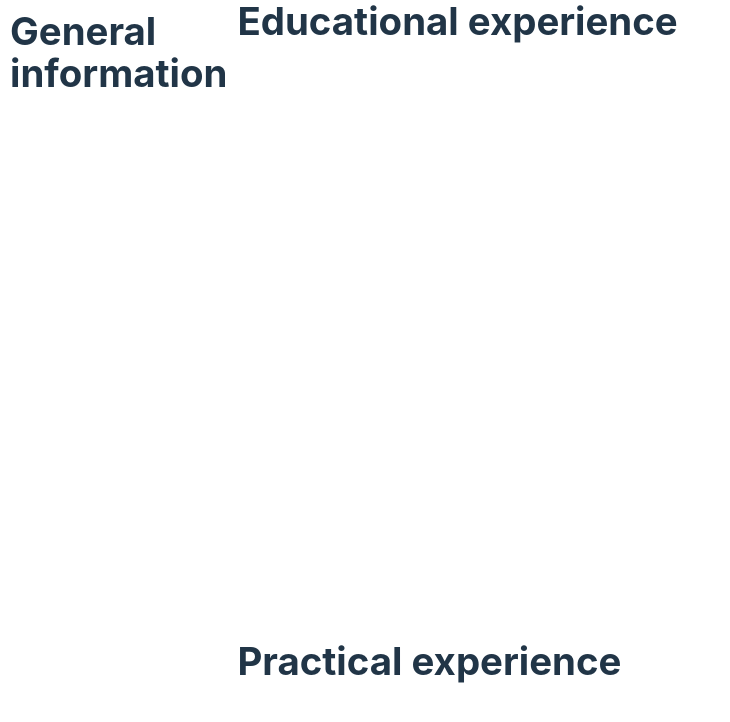
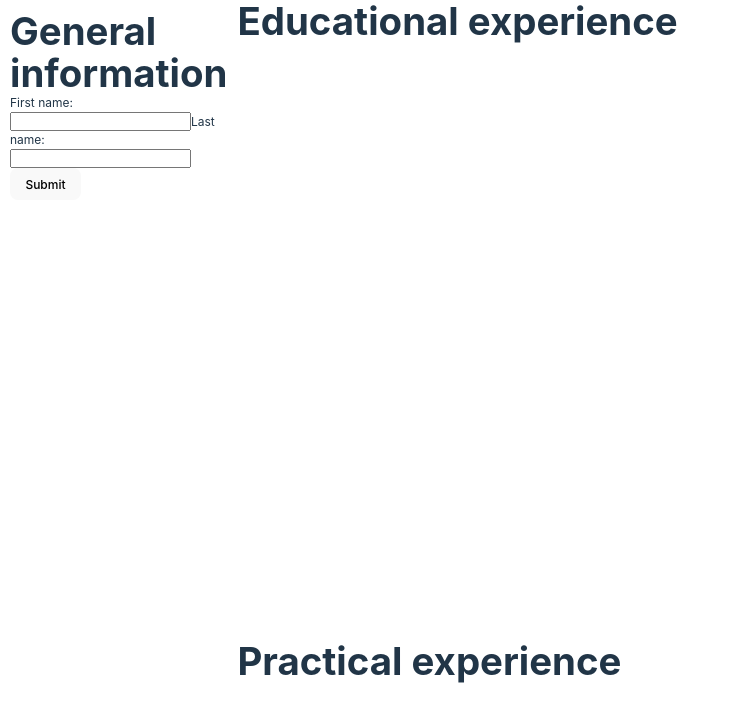
Before and after one commit to Francois-T9/cv-app, a React (Vite) app in the folder cv/: page / in a window 1280 px wide. Shown: the top 722 px of the page, without its empty margins (0-730 px from the left). Built offline with nearby package versions, Linux system fonts and the light colour scheme.

Commit message:
Added use input for first and last name

```diff
--- a/cv/src/components/General.jsx
+++ b/cv/src/components/General.jsx
@@ -1,10 +1,26 @@
-// import { useState } from "react";
+import { useState } from "react";
 import "../styles/general.css";
 
 function General() {
+  const [firstName, setFirstName] = useState("");
+  const [lastName, setLastName] = useState("");
+
+
+const handleFirstNameChange = (e) => {
+   setFirstName(e.target.value);
+}
+const handleLasttNameChange = (e) => {
+  setLastName(e.target.value);
+}
+
+
   return (
     <div className="general">
       <h1>General information</h1>
+
+      <label >First name:<input type="text" value={firstName} onChange={handleFirstNameChange} /></label>
+      <label>Last name: <input type="text" value={lastName} onChange={handleLasttNameChange}/></label>
+      <button>Submit</button>
     </div>
   );
 }
```
